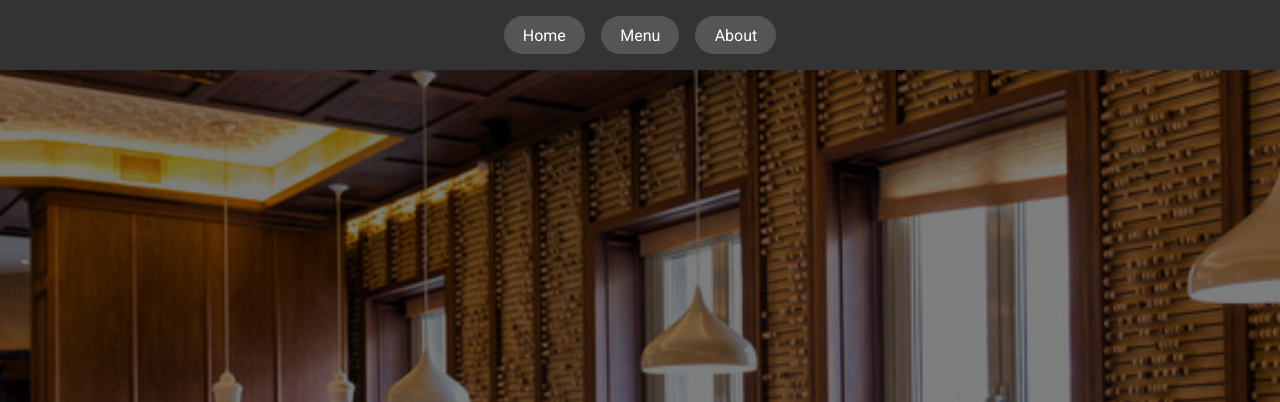
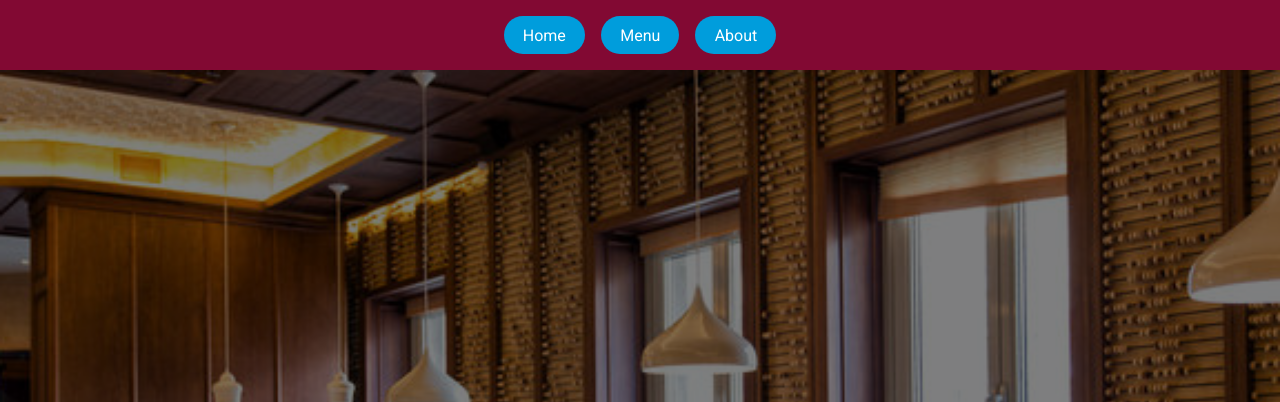
Before and after one commit to zhulander-top/restaurant-page, a website built with webpack: page src/template.html in a window 1280 px wide. Shown: the top 402 px of the page. Built offline with nearby package versions, Linux system fonts and the light colour scheme.

Commit message:
adjusted header and button colors

```diff
--- a/src/styles.css
+++ b/src/styles.css
@@ -11,7 +11,7 @@ body, html {
     font-family: sans-serif;
 }
 header {
-    background-color: #333;
+    background-color: #820933;
     padding: 1rem;
 }
 
@@ -22,7 +22,7 @@ nav {
 }
 
 nav button {
-    background-color: #555;
+    background-color: #009DDC;
     color: white;
     border: none;
     padding: 0.6rem 1.2rem;
@@ -33,7 +33,7 @@ nav button {
 }
 
 nav button:hover {
-    background-color: #777;
+    background-color: #007bb0;
 }
 
 .hero {
```
